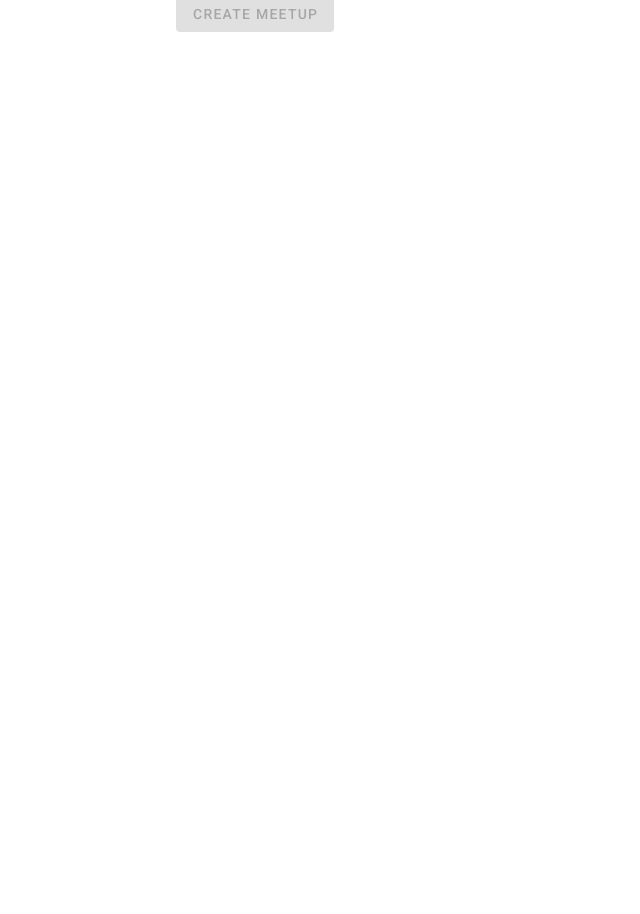
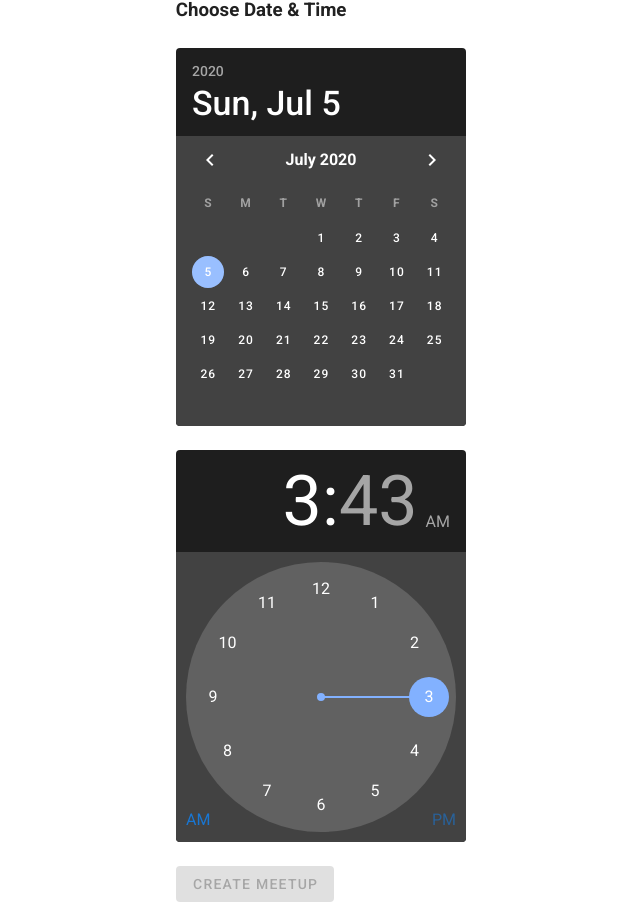
Before and after one commit to mohammedbakr/meetup, a Vue app: page /meetup/new in a window 1280 px wide. Shown: the part 660-1574 px from the top of the page, without its empty margins (180-820 px from the left). Before the commit the page ends 800 px from the top, so only its background shows below. Built offline with nearby package versions, Linux system fonts and the light colour scheme.

Commit message:
add date & time picker

```diff
--- a/src/components/NewMeetup.vue
+++ b/src/components/NewMeetup.vue
@@ -59,6 +59,21 @@
           </v-row>
           <v-row>
             <v-col>
+              <h3>Choose Date & Time</h3>
+            </v-col>
+          </v-row>
+          <v-row>
+            <v-col>
+              <v-date-picker dark v-model="date"></v-date-picker>
+            </v-col>
+          </v-row>
+          <v-row>
+            <v-col>
+              <v-time-picker dark v-model="time"></v-time-picker>
+            </v-col>
+          </v-row>
+          <v-row>
+            <v-col>
               <v-btn type="submit" class="black white--text" :disabled="!formIsValid">Create Meetup</v-btn>
             </v-col>
           </v-row>
@@ -76,7 +91,9 @@ export default {
       title: '',
       location: '',
       image: '',
-      description: ''
+      description: '',
+      date: new Date().toISOString().substr(0, 10),
+      time: new Date()
     }
   },
   computed: {
@@ -85,6 +102,21 @@ export default {
               this.location !== '' &&
               this.image !== '' &&
               this.description !== ''
+    },
+    submitableDateTime() {
+      const date = new Date(this.date);
+      if (typeof this.time === 'string') {
+        const hours = this.time.match(/^(\d+)/)[1];
+        const minutes = this.time.match(/:(\d+)/)[1];
+
+        date.setHours(hours);
+        date.setMinutes(minutes);
+      } else {
+        date.setHours(this.time.getHours());
+        date.setMinutes(this.time.getMinutes());
+      }
+      console.log(date);
+      return date;
     }
   },
   methods: {
@@ -97,7 +129,7 @@ export default {
         location: this.location,
         image: this.image,
         description: this.description,
-        date: new Date()
+        date: this.submitableDateTime
       }
 
       this.$store.dispatch('createMeetup', meetup);
--- /dev/null
+++ b/src/filters/date.js
@@ -0,0 +1,10 @@
+export default (value) => {
+  const date = new Date(value);
+  return date.toLocaleString(['en-US'], {
+    month: 'short',
+    day: '2-digit',
+    year: 'numeric',
+    hour: '2-digit',
+    minute: '2-digit'
+  });
+}
--- a/src/main.js
+++ b/src/main.js
@@ -3,6 +3,9 @@ import App from './App.vue'
 import router from './router'
 import store from './store'
 import vuetify from './plugins/vuetify';
+import DateFormat from './filters/date'
+
+Vue.filter('date', DateFormat);
 
 Vue.config.productionTip = false
 
--- a/src/store/modules/meetup.js
+++ b/src/store/modules/meetup.js
@@ -1,7 +1,7 @@
 const state = {
   meetups: [
-    { id: "1", src: "https://www.history.com/.image/ar_1:1%2Cc_fill%2Ccs_srgb%2Cfl_progressive%2Cq_auto:good%2Cw_1200/MTU3ODc5MDgyNjY5OTc1MjYz/new-york-city.jpg", title: "New York", date: "2019-10-3"},
-    { id: "2", src: "https://content.thriveglobal.com/wp-content/uploads/2019/01/GettyImages-955441104.jpg", title: "Paris", date: "2019-10-5"},
+    { id: "1", src: "https://www.history.com/.image/ar_1:1%2Cc_fill%2Ccs_srgb%2Cfl_progressive%2Cq_auto:good%2Cw_1200/MTU3ODc5MDgyNjY5OTc1MjYz/new-york-city.jpg", title: "Meetup in New York", date: new Date(), location: "New York", description: "It's New York"},
+    { id: "2", src: "https://content.thriveglobal.com/wp-content/uploads/2019/01/GettyImages-955441104.jpg", title: "Meetup in Paris", date: new Date(), location: "Paris", description: "It's Paris"},
   ],
   user: {
     id: "1",
--- a/src/views/meetup/Meetup.vue
+++ b/src/views/meetup/Meetup.vue
@@ -8,9 +8,9 @@
             height="400"
             :src="meetup.src"
           ></v-img>
-          <v-card-subtitle>{{ meetup.date }} - New york</v-card-subtitle>
+          <v-card-subtitle>{{ meetup.date | date }} - {{ meetup.location }}</v-card-subtitle>
           <v-card-text class="black--text">
-            <div>Lorem ipsum dolor sit, amet consectetur adipisicing elit. Ipsum vel odit dolor est cumque deleniti earum vero consequuntur quis, provident dolore quia velit optio quae tenetur labore voluptas quisquam minus.</div>
+            <div>{{ meetup.description }}</div>
           </v-card-text>
           <v-card-actions>
             <v-spacer></v-spacer>
--- a/src/views/meetup/Meetups.vue
+++ b/src/views/meetup/Meetups.vue
@@ -15,7 +15,7 @@
                 <v-card-title>
                   <div>
                     <h3 class="white--text">{{ meetup.title }}</h3>
-                    <h5>{{ meetup.date }}</h5>
+                    <h5>{{ meetup.date | date }}</h5>
                   </div>
                 </v-card-title>
                 <v-card-actions class="mt-15">
```
